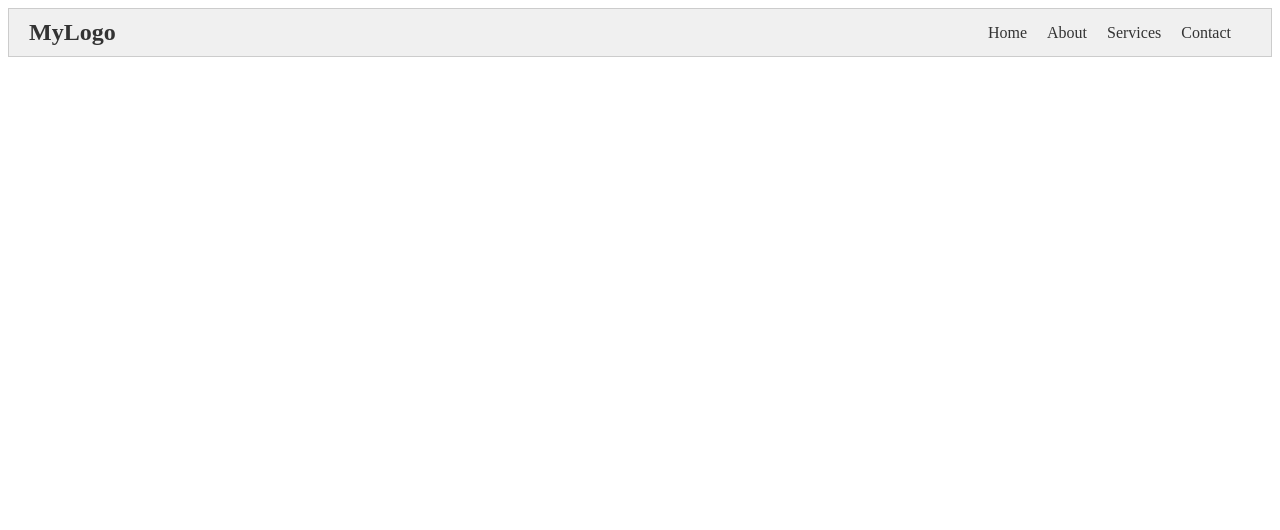
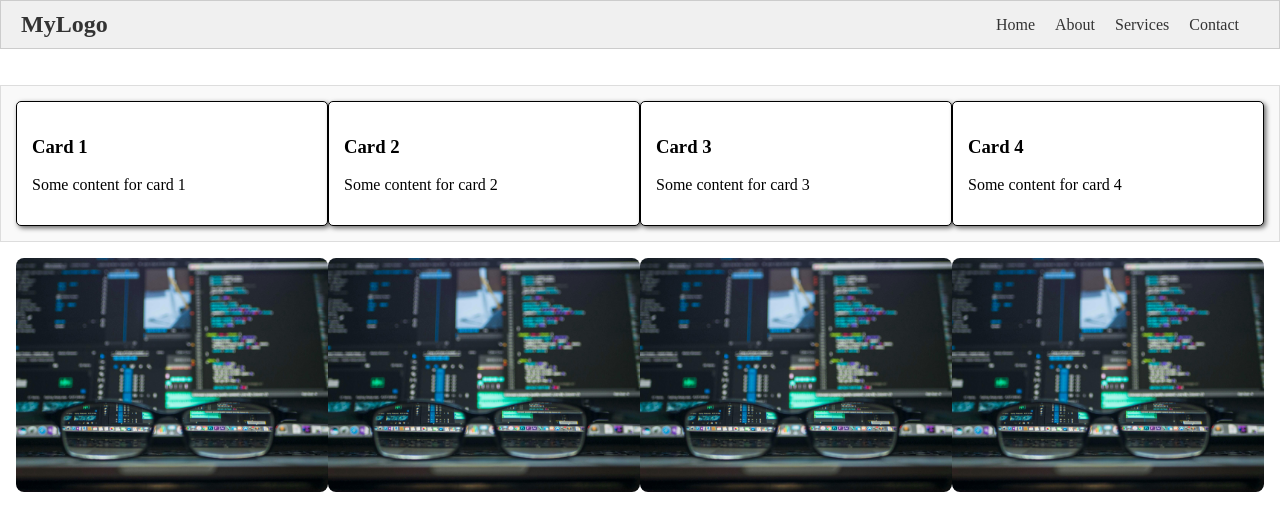
Before and after one commit to goitut/HTML-Tables, a plain HTML site: page grid.html in a window 1280 px wide. Drawn offline with Linux system fonts and the light colour scheme.

Commit message:
added grid and styled them

```diff
--- a/grid.css
+++ b/grid.css
@@ -1,3 +1,11 @@
+body{
+  margin: 0;
+  padding: 0;
+  box-sizing: border-box;
+}
+
+/* start of navbar styling */
+
 .navbar {
   display: flex;
   justify-content: space-between;
@@ -28,3 +36,42 @@
   font-size: 1.5em;
   color: #333;
 }
+
+/* end of navbar */
+
+/* start of responsive card layout */
+
+.card-container {
+  display: flex;
+  flex-wrap: wrap;
+  padding: 15px;
+  border: 1px solid #ddd;
+  background-color: #f9f9f9;
+}
+
+.card {
+  flex: 1 1 200px;
+  background-color: #ffff;
+  border: 1px solid;
+  border-radius: 5px;
+  padding: 15px;
+  box-shadow: 2px 2px 5px rgba(0, 0, 0, 0.6);
+}
+
+/* end of responsive card layout */
+
+/*  */
+
+.image-grid {
+  display: grid;
+  grid-template-columns: repeat(auto-fit, minmax(200px, 1fr));
+  padding: 16px;
+}
+
+.image-grid img {
+  width: 100%;
+  height: auto;
+  display: block;
+  border-radius: 8px;
+  object-fit: cover;
+}
--- a/grid.html
+++ b/grid.html
@@ -18,6 +18,38 @@
       <li><a href="#">Contact</a></li>
     </ul>
   </nav>
+
+  <br><br>
+
+  <div class="card-container">
+    <div class="card">
+      <h3>Card 1</h3>
+      <p>Some content for card 1</p>
+    </div>
+
+    <div class="card">
+      <h3>Card 2</h3>
+      <p>Some content for card 2</p>
+    </div>
+
+    <div class="card">
+      <h3>Card 3</h3>
+      <p>Some content for card 3</p>
+    </div>
+
+    <div class="card">
+      <h3>Card 4</h3>
+      <p>Some content for card 4</p>
+    </div>
+
+  </div>
+
+  <div class="image-grid">
+    <img src="/pictures/pexels-kevin-ku-92347-577585.jpg" alt="Image 1">
+     <img src="/pictures/pexels-kevin-ku-92347-577585.jpg" alt="Image 1">
+      <img src="/pictures/pexels-kevin-ku-92347-577585.jpg" alt="Image 1">
+       <img src="/pictures/pexels-kevin-ku-92347-577585.jpg" alt="Image 1">
+  </div>
 </body>
 
 </html>
```
Also changed, not shown: pictures/pexels-kevin-ku-92347-577585.jpg (added).
